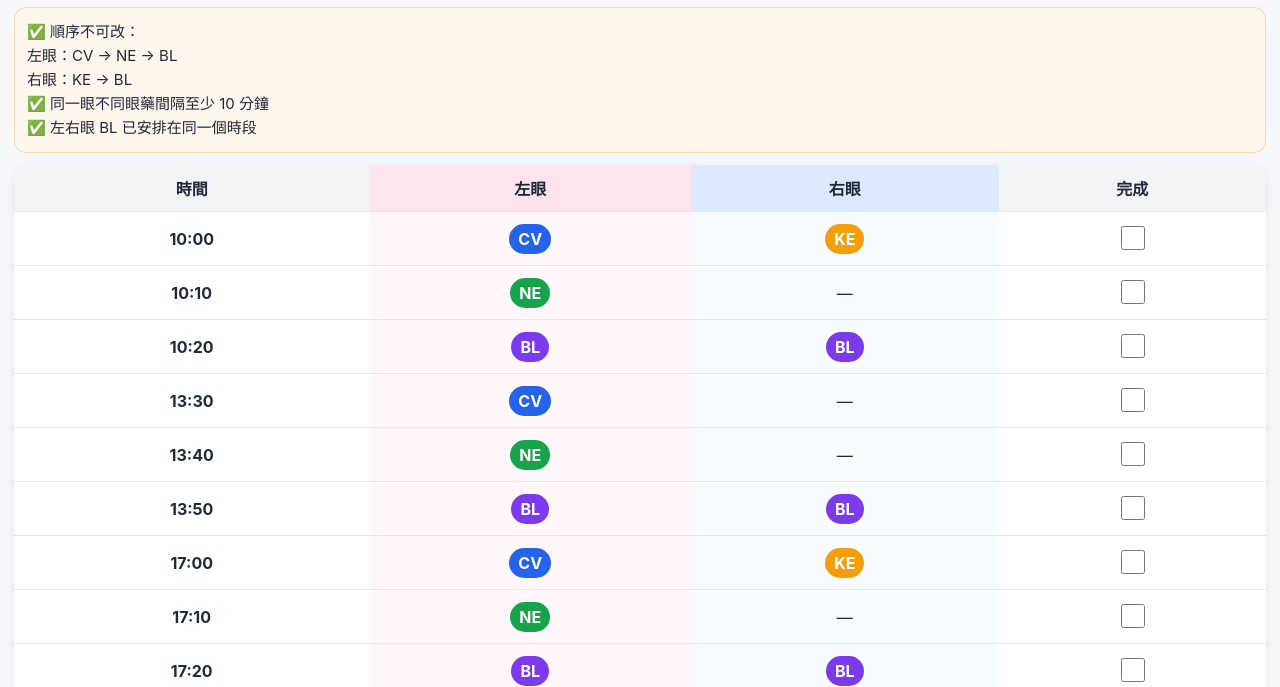
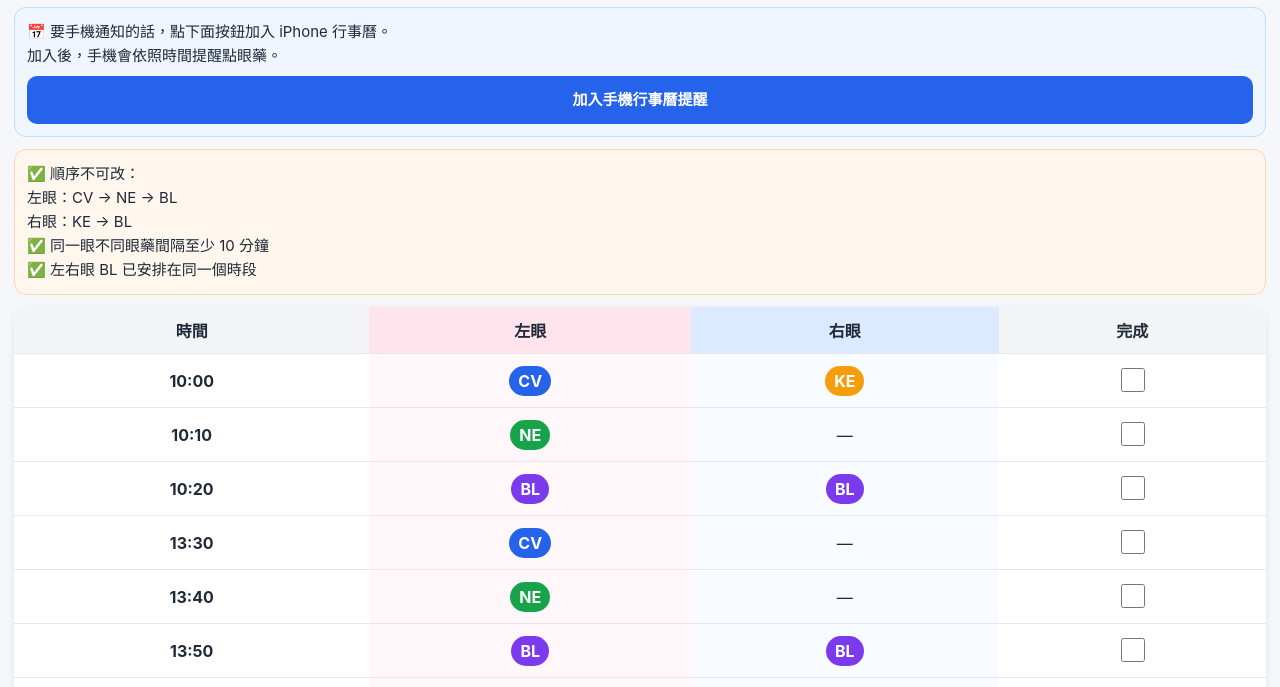
Before and after one commit to janelo-bot/coco-eye, a plain HTML site: page index.html in a window 1280 px wide. Shown: the part 56-743 px from the top of the page. Drawn offline with Linux system fonts and the light colour scheme.

Commit message:
Add files via upload

```diff
--- a/index.html
+++ b/index.html
@@ -34,6 +34,26 @@ h1{
   font-size:15px;
   line-height:1.6;
   margin-bottom:12px;
+}
+.calendar-box{
+  background:#eff6ff;
+  border:1px solid #bfdbfe;
+  border-radius:12px;
+  padding:12px;
+  margin-bottom:12px;
+  font-size:15px;
+  line-height:1.6;
+}
+.calendar-btn{
+  display:block;
+  text-align:center;
+  text-decoration:none;
+  background:#2563eb;
+  color:white;
+  padding:12px;
+  border-radius:10px;
+  font-weight:700;
+  margin-top:8px;
 }
 .card{
   background:white;
@@ -106,6 +126,12 @@ button.secondary{background:#6b7280;}
 <body>
 <h1>🐶 CoCo點眼藥行程表</h1>
 
+<div class="calendar-box">
+  📅 要手機通知的話，點下面按鈕加入 iPhone 行事曆。<br>
+  加入後，手機會依照時間提醒點眼藥。
+  <a class="calendar-btn" href="coco-eye-calendar.ics">加入手機行事曆提醒</a>
+</div>
+
 <div class="note">
   ✅ 順序不可改：<br>
   左眼：CV → NE → BL<br>
--- a/sw.js
+++ b/sw.js
@@ -1,5 +1,5 @@
-const CACHE_NAME = 'coco-eye-v1';
-const FILES = ['./', './index.html', './manifest.json'];
+const CACHE_NAME = 'coco-eye-v2';
+const FILES = ['./', './index.html', './manifest.json', './coco-eye-calendar.ics'];
 self.addEventListener('install', event => {
   event.waitUntil(caches.open(CACHE_NAME).then(cache => cache.addAll(FILES)));
 });
```
Also changed, not shown: 1 other file.
